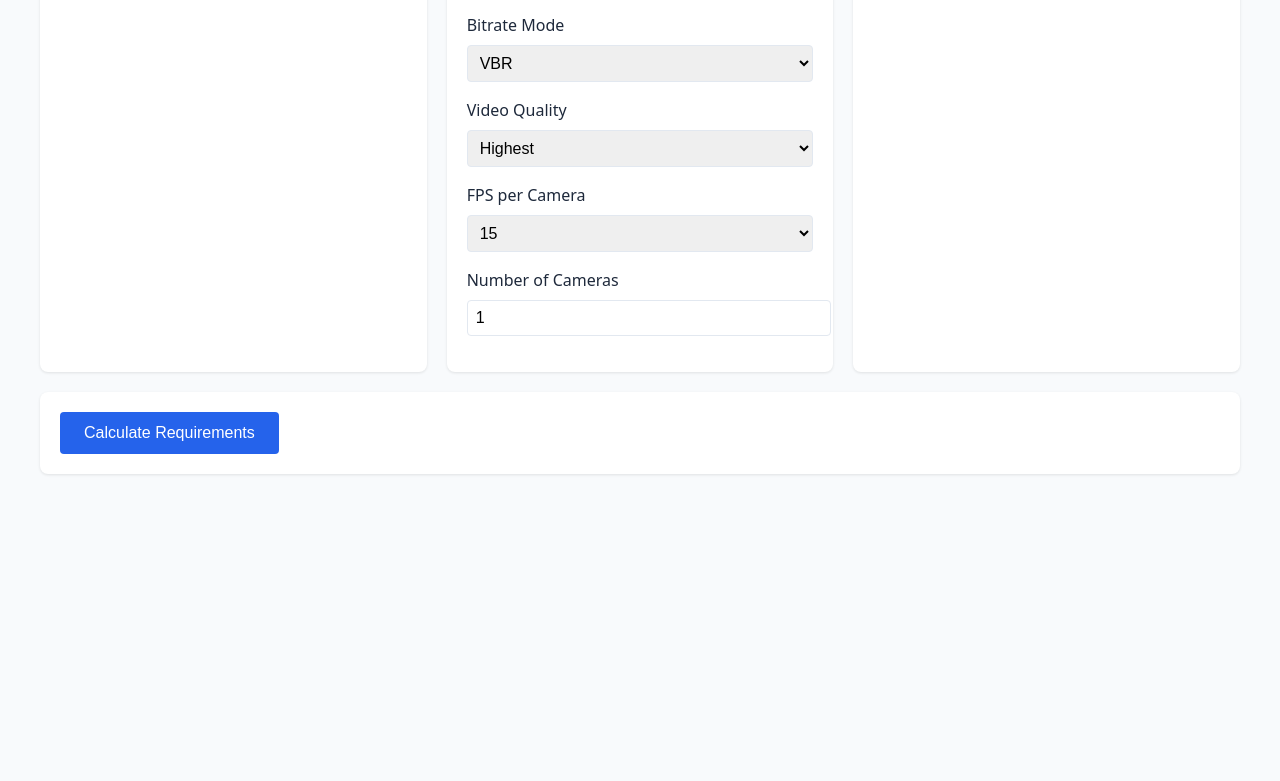
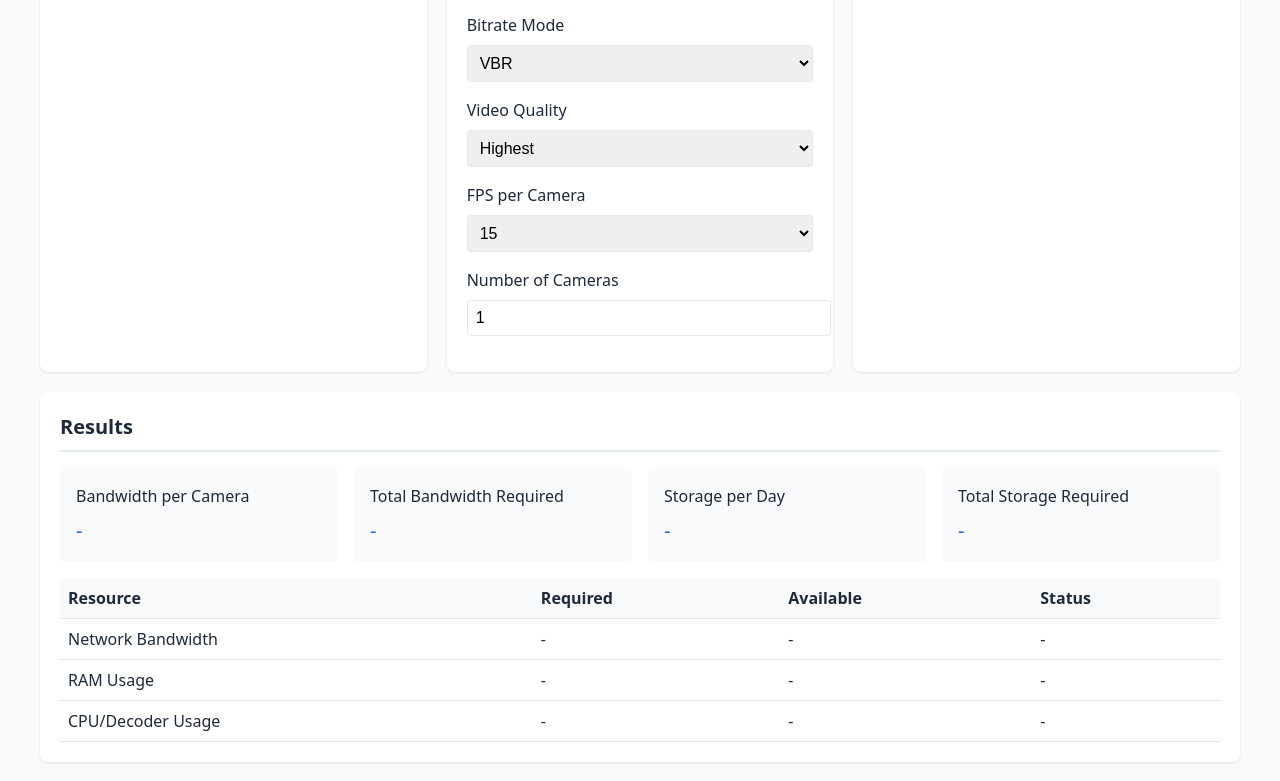
Before and after one commit to cameramind/calc, a plain HTML site: page index.html in a window 1280 px wide. Shown: the part 411-1192 px from the top of the page. Before the commit the page ends 925 px from the top, so only its background shows below. Drawn offline with Linux system fonts and the light colour scheme.

Commit message:
Update index.html

```diff
--- a/index.html
+++ b/index.html
@@ -141,26 +141,26 @@
 
         <!-- Results Section -->
         <div class="card">
-            <button id="calculateBtn" onclick="cameraCalculator.calculate()">Calculate Requirements</button>
 
-            <div id="results" style="display: none;">
+            <div class="card-header">Results</div>
+            <div id="results">
                 <!-- Bandwidth Results -->
                 <div class="result-grid">
                     <div class="result-box">
                         <div class="result-label">Bandwidth per Camera</div>
-                        <div class="result-value" id="bandwidthPerCamera"></div>
+                        <div class="result-value" id="bandwidthPerCamera">-</div>
                     </div>
                     <div class="result-box">
                         <div class="result-label">Total Bandwidth Required</div>
-                        <div class="result-value" id="totalBandwidth"></div>
+                        <div class="result-value" id="totalBandwidth">-</div>
                     </div>
                     <div class="result-box">
                         <div class="result-label">Storage per Day</div>
-                        <div class="result-value" id="storagePerDay"></div>
+                        <div class="result-value" id="storagePerDay">-</div>
                     </div>
                     <div class="result-box">
                         <div class="result-label">Total Storage Required</div>
-                        <div class="result-value" id="totalStorage"></div>
+                        <div class="result-value" id="totalStorage">-</div>
                     </div>
                 </div>
 
@@ -177,24 +177,25 @@
                     <tbody>
                         <tr id="networkRow">
                             <td>Network Bandwidth</td>
-                            <td class="required"></td>
-                            <td class="available"></td>
-                            <td class="status"></td>
+                            <td class="required">-</td>
+                            <td class="available">-</td>
+                            <td class="status">-</td>
                         </tr>
                         <tr id="ramRow">
                             <td>RAM Usage</td>
-                            <td class="required"></td>
-                            <td class="available"></td>
-                            <td class="status"></td>
+                            <td class="required">-</td>
+                            <td class="available">-</td>
+                            <td class="status">-</td>
                         </tr>
                         <tr id="cpuRow">
-                            <td>CPU Usage</td>
-                            <td class="required"></td>
-                            <td class="available"></td>
-                            <td class="status"></td>
+                            <td>CPU/Decoder Usage</td>
+                            <td class="required">-</td>
+                            <td class="available">-</td>
+                            <td class="status">-</td>
                         </tr>
                     </tbody>
                 </table>
+
 
                 <!-- Warnings -->
                 <div id="warnings" class="alert alert-warning" style="display: none;"></div>
```
